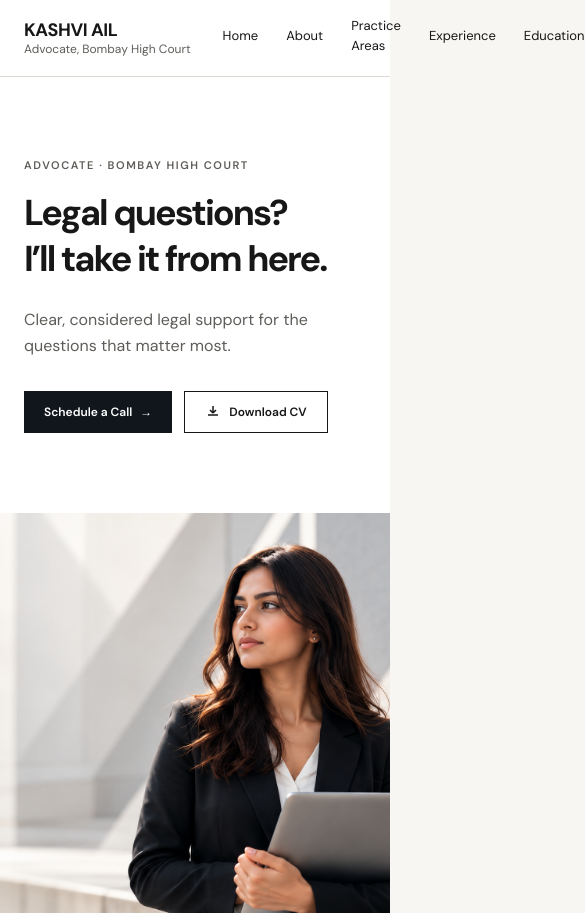
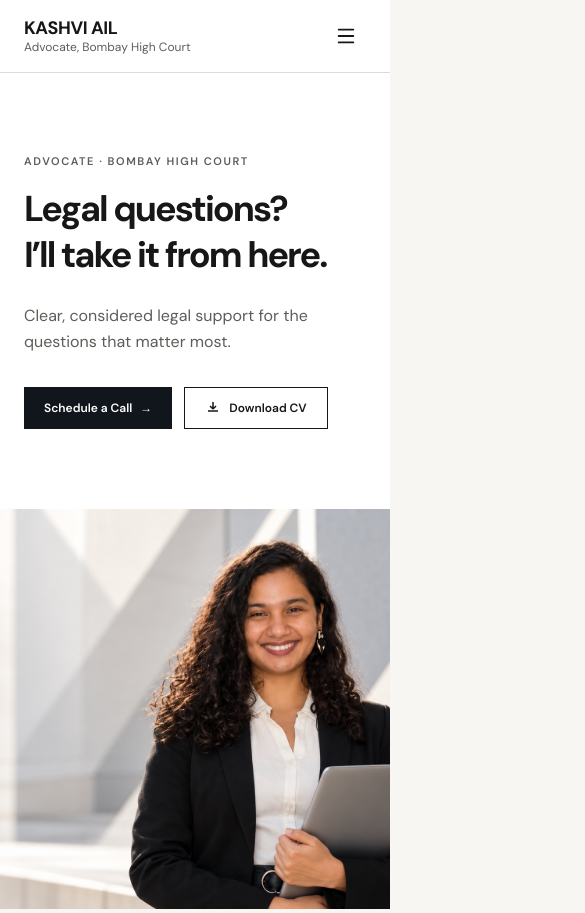
Before and after one commit to saurabh-uchil/PortfolioApp, a Next.js app: page / in a window 390 px wide. Shown: the top 913 px of the page, 585 px wide, since content can reach past the window. Built offline with nearby package versions, Linux system fonts and the light colour scheme.

Commit message:
Made navbar responsive and updated hero image

```diff
--- a/app/components/Hero/Hero.data.ts
+++ b/app/components/Hero/Hero.data.ts
@@ -9,7 +9,7 @@ export const heroContent = {
     { label: "Download CV", href: "#download-cv", icon: "download" },
   ],
   image: {
-    src: "/assets/hero.png",
+    src: "/assets/sample.png",
     alt: "Professional holding a tablet in a bright architectural setting",
   },
 } as const;
--- a/app/components/Navbar/Navbar.tsx
+++ b/app/components/Navbar/Navbar.tsx
@@ -1,9 +1,15 @@
+"use client";
+
+import { useState } from "react";
+import { Menu, X } from "lucide-react";
+
 import {
   navbarBrandName,
   navbarBrandSubtitle,
   navbarCta,
   navbarLinks,
 } from "./Navbar.data";
+
 import { Button } from "../ui/Button/Button";
 import { navbarStyles } from "./styles";
 
@@ -16,20 +22,32 @@ export function Navbar({
   brandName = navbarBrandName,
   brandSubtitle = navbarBrandSubtitle,
 }: NavbarProps) {
+  const [isMenuOpen, setIsMenuOpen] = useState(false);
+
+  const closeMenu = () => {
+    setIsMenuOpen(false);
+  };
+
   return (
     <header className={navbarStyles.wrapper}>
       <div className={navbarStyles.header}>
+        {/* Brand */}
         <a
           className={navbarStyles.brand}
           href="#top"
           aria-label={`${brandName} home`}
+          onClick={closeMenu}
         >
-          <span className={navbarStyles.brandName}>{brandName}</span>
+          <span className={navbarStyles.brandName}>
+            {brandName}
+          </span>
+
           <span className={navbarStyles.brandSubtitle}>
             {brandSubtitle}
           </span>
         </a>
 
+        {/* Desktop Navigation */}
         <nav
           className={navbarStyles.navigation}
           aria-label="Primary navigation"
@@ -45,11 +63,68 @@ export function Navbar({
           ))}
         </nav>
 
-        <Button className="shrink-0" href={navbarCta.href}>
-          {navbarCta.label}
-          <span aria-hidden="true">→</span>
-        </Button>
+        {/* Desktop CTA */}
+        <div className={navbarStyles.desktopCtaWrapper}>
+          <Button href={navbarCta.href}>
+            {navbarCta.label}
+            <span aria-hidden="true">→</span>
+          </Button>
+        </div>
+
+        {/* Mobile Menu Button */}
+        <button
+          type="button"
+          className={navbarStyles.menuButton}
+          onClick={() => setIsMenuOpen((open) => !open)}
+          aria-label={
+            isMenuOpen
+              ? "Close navigation menu"
+              : "Open navigation menu"
+          }
+          aria-expanded={isMenuOpen}
+          aria-controls="mobile-navigation"
+        >
+          {isMenuOpen ? (
+            <X size={22} aria-hidden="true" />
+          ) : (
+            <Menu size={22} aria-hidden="true" />
+          )}
+        </button>
       </div>
+
+      {/* Mobile Navigation */}
+      {isMenuOpen && (
+        <div
+          id="mobile-navigation"
+          className={navbarStyles.mobileMenu}
+        >
+          <nav
+            className={navbarStyles.mobileNavigation}
+            aria-label="Mobile navigation"
+          >
+            {navbarLinks.map((link) => (
+              <a
+                className={navbarStyles.mobileNavigationLink}
+                href={link.href}
+                key={link.href}
+                onClick={closeMenu}
+              >
+                {link.label}
+              </a>
+            ))}
+
+            {/* Mobile CTA */}
+            <Button
+              className={navbarStyles.mobileCta}
+              href={navbarCta.href}
+              onClick={closeMenu}
+            >
+              {navbarCta.label}
+              <span aria-hidden="true">→</span>
+            </Button>
+          </nav>
+        </div>
+      )}
     </header>
   );
 }
--- a/app/components/Navbar/styles.ts
+++ b/app/components/Navbar/styles.ts
@@ -15,8 +15,26 @@ export const navbarStyles = {
     "mt-1 block text-xs leading-none text-text-secondary",
 
   navigation:
-    "flex items-center gap-7 font-sans text-[13px] text-text-primary lg:flex-1 lg:justify-center",
+    "hidden items-center gap-7 font-sans text-[13px] text-text-primary lg:flex lg:flex-1 lg:justify-center",
 
   navigationLink:
     "border-b border-transparent pb-1 transition-colors hover:border-accent focus-visible:border-accent focus-visible:outline-none",
+
+  desktopCtaWrapper:
+    "ml-auto hidden shrink-0 lg:block",
+
+  menuButton:
+    "ml-auto inline-flex h-10 w-10 items-center justify-center bg-surface text-text-primary transition-colors hover:text-accent focus-visible:outline-2 focus-visible:outline-offset-2 focus-visible:outline-accent sm:ml-4 lg:hidden",
+
+  mobileMenu:
+    "border-t border-border bg-surface lg:hidden",
+
+  mobileNavigation:
+    "mx-auto flex w-full max-w-(--container-width) flex-col gap-1 px-6 py-5 sm:px-12",
+
+  mobileNavigationLink:
+    "py-3 text-sm font-medium text-text-primary transition-colors hover:text-accent focus-visible:text-accent focus-visible:outline-none",
+
+  mobileCta:
+    "mt-4 w-full justify-center",
 } as const;
--- a/package.json
+++ b/package.json
@@ -9,6 +9,7 @@
     "lint": "eslint"
   },
   "dependencies": {
+    "lucide-react": "^1.48.0",
     "next": "16.3.7",
     "react": "19.2.8",
     "react-dom": "19.2.8"
```
Also changed, not shown: public/assets/sample.png (added), 1 other file (tests, documents, lock files or other folders).
